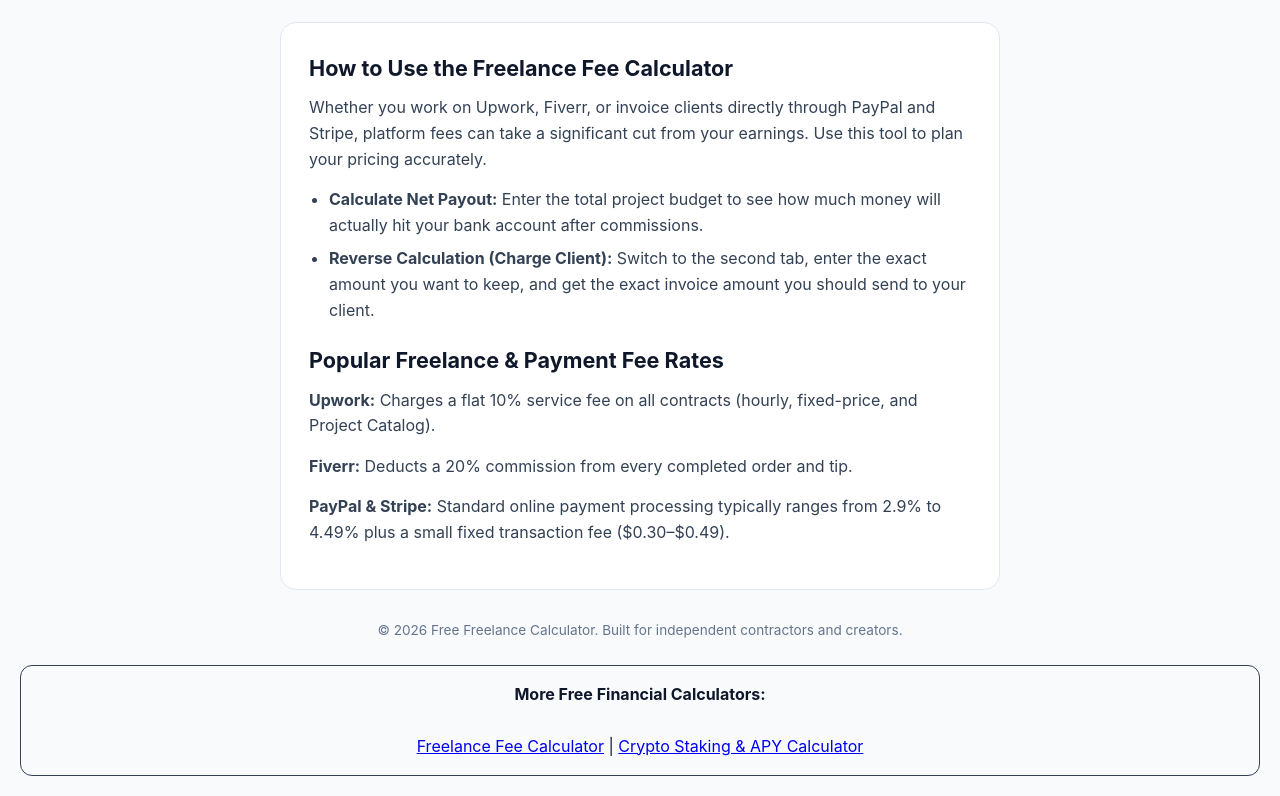
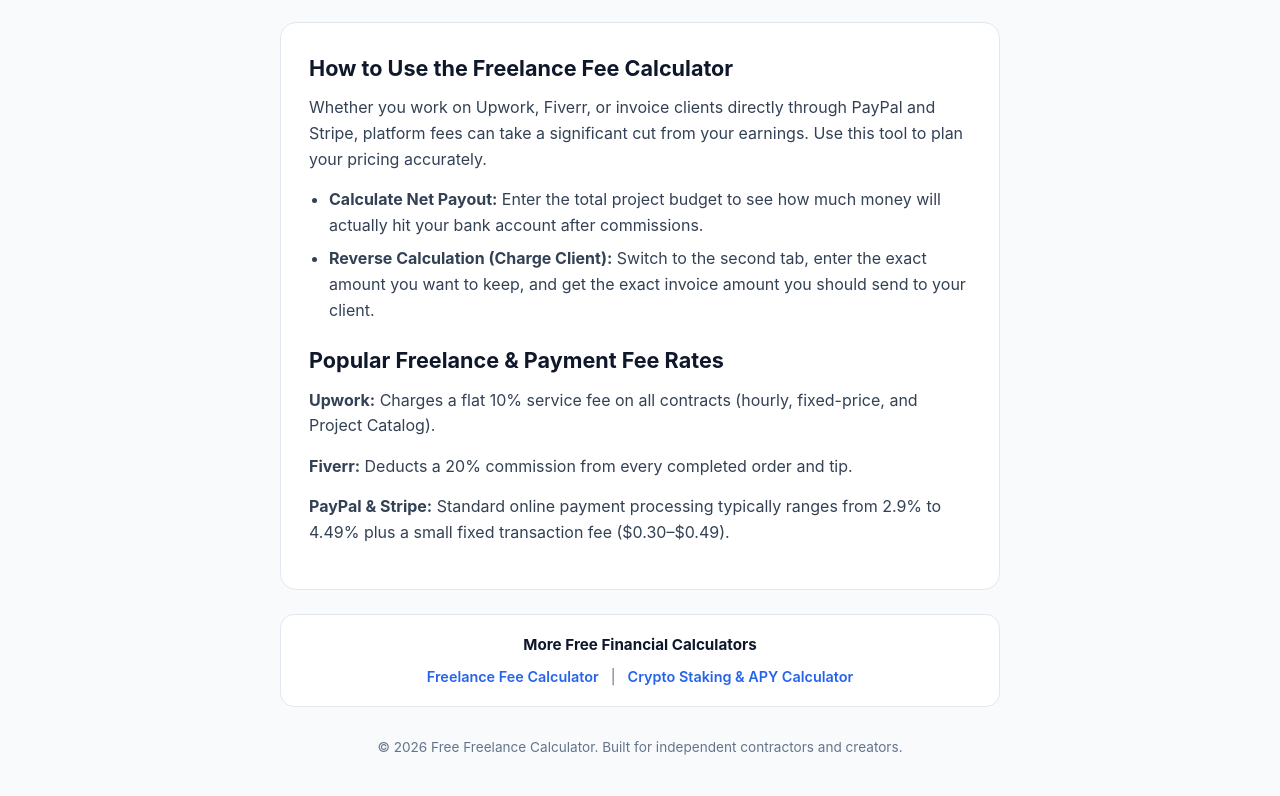
Before and after one commit to valeryivch-maker/freelance-fee-calculator, a plain HTML site: page index.html in a window 1280 px wide. Shown: the part 735-1531 px from the top of the page. Drawn offline with Linux system fonts and the light colour scheme.

Commit message:
Update index.html

```diff
--- a/index.html
+++ b/index.html
@@ -129,6 +129,14 @@
         <p><strong>Fiverr:</strong> Deducts a 20% commission from every completed order and tip.</p>
         <p><strong>PayPal & Stripe:</strong> Standard online payment processing typically ranges from 2.9% to 4.49% plus a small fixed transaction fee ($0.30–$0.49).</p>
     </section>
+    <div style="margin-top: 24px; padding: 18px; background: #ffffff; border-radius: 14px; border: 1px solid #e2e8f0; text-align: center;">
+        <div style="font-weight: 700; color: #0f172a; margin-bottom: 8px; font-size: 0.95rem;">More Free Financial Calculators</div>
+        <div style="font-size: 0.9rem; color: #64748b;">
+            <a href="https://github.io" style="color: #2563eb; text-decoration: none; font-weight: 600;">Freelance Fee Calculator</a>
+            <span style="margin: 0 8px;">|</span>
+            <a href="https://github.io" target="_blank" style="color: #2563eb; text-decoration: none; font-weight: 600;">Crypto Staking &amp; APY Calculator</a>
+        </div>
+    </div>
 
     <footer>
         <p>&copy; 2026 Free Freelance Calculator. Built for independent contractors and creators.</p>
@@ -208,10 +216,6 @@
 
     calculate();
 </script>
-<div style="margin-top:24px;padding:16px;border-radius:12px;border:1px solid #334155;text-align:center;">
-  <strong>More Free Financial Calculators:</strong><br><br>
-  <a href="https://github.io" target="_blank">Freelance Fee Calculator</a> |
-  <a href="https://github.io" target="_blank">Crypto Staking & APY Calculator</a>
-</div>
+
 </body>
 </html>
```
